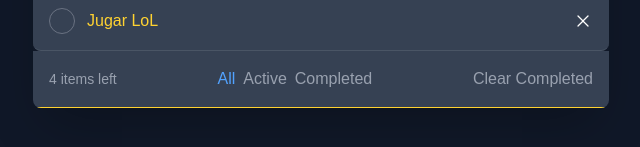
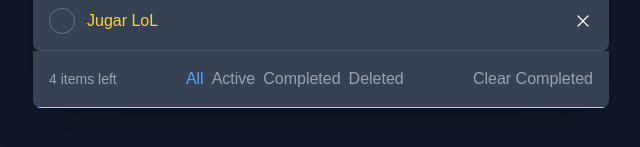
Before and after one commit to ChrisAltF4/BPDS, a Next.js app: page / in a window 1280 px wide. Shown: the part 517-664 px from the top of the page, without its empty margins (319-959 px from the left). Built offline with nearby package versions, Linux system fonts and the light colour scheme.

Commit message:
add deleted tasks view

```diff
--- a/components/Filters/Todofilters.tsx
+++ b/components/Filters/Todofilters.tsx
@@ -11,12 +11,14 @@ const TodoFilters = ({
     showAllTodos,
     showActiveTodos,
     showCompletedTodos,
+    showDeletedTodos,
     handleClearComplete,
 }: {
     total: number;
     activeFilter: string;
     showAllTodos: () => void;
     showActiveTodos: () => void;
+    showDeletedTodos: () => void;
     showCompletedTodos: () => void;
     handleClearComplete: () => void;
 }) => {
@@ -40,6 +42,11 @@ const TodoFilters = ({
                     active={activeFilter}
                     filter="Completed"
                 />
+                <FilterButton
+                    action={() => showDeletedTodos()}
+                    active={activeFilter}
+                    filter="Deleted"
+                />
             </FilterButtonContainer>
 
             <button
--- a/components/Todolist.tsx
+++ b/components/Todolist.tsx
@@ -1,4 +1,4 @@
-import { TodoFilters } from "./Filters/TodoFilters";
+import { TodoFilters } from "./Filters/Todofilters";
 import { Todo } from "./Todo";
 
 type TodoItem = { id: number; title: string; completed: boolean };
```
